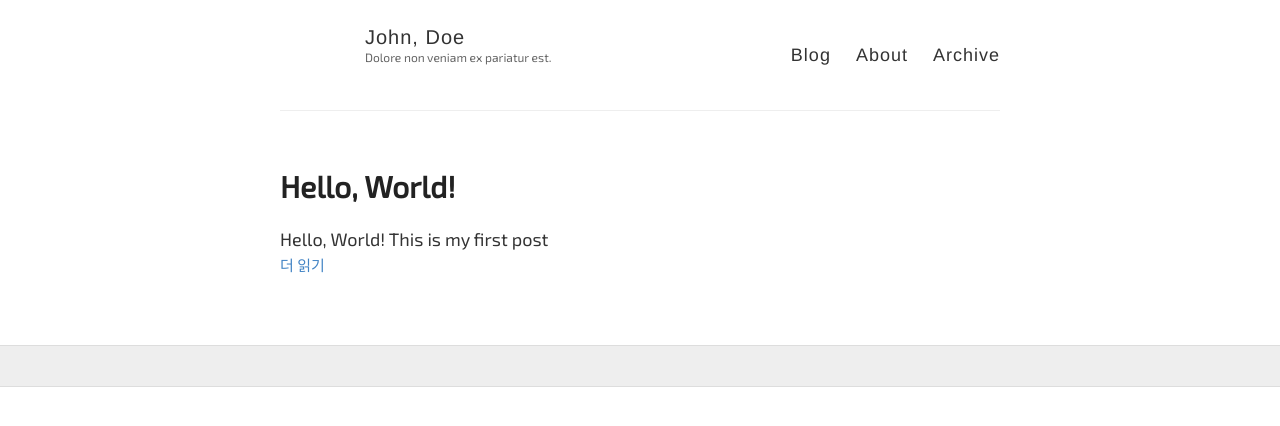
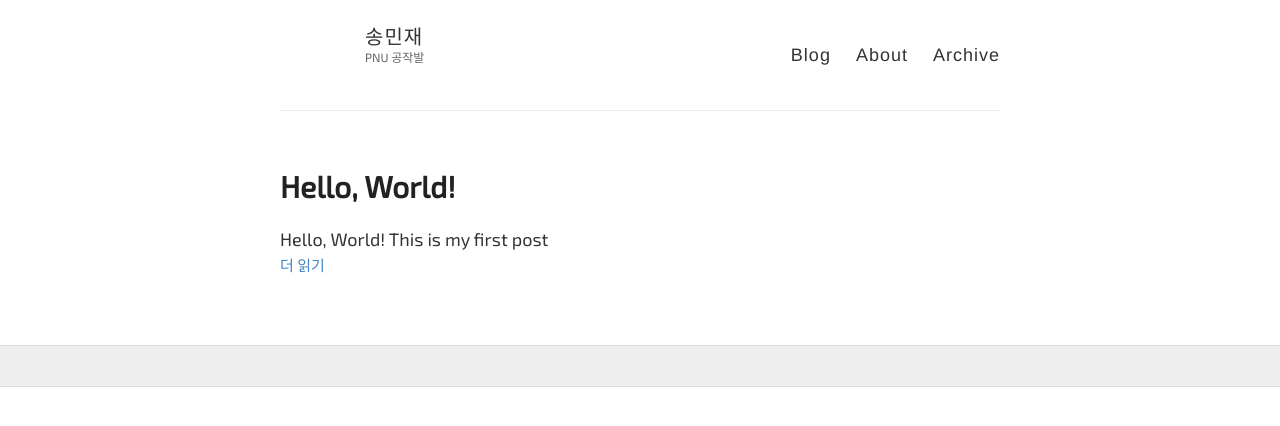
Before and after one commit to 123minjae/123minjae.github.io, a Jekyll site: the page built from index.html, in a window 1280 px wide. Shown: the top 426 px of the page. Built offline with Jekyll 4.4.1, drawn with Linux system fonts in a browser that asks for light colours; some web fonts are replaced; the list of posts is cut into pages by our own code.

Commit message:
파일 수정

```diff
--- a/_config.yml
+++ b/_config.yml
@@ -3,10 +3,10 @@
 #
 
 # Name of your site (displayed in the header)
-name: John, Doe
+name: 송민재
 
 # Short bio or description (displayed in the header)
-description: Dolore non veniam ex pariatur est.
+description: PNU 공작발
 
 # URL of your avatar or profile pic (you could use your GitHub profile pic)
 avatar:
```
